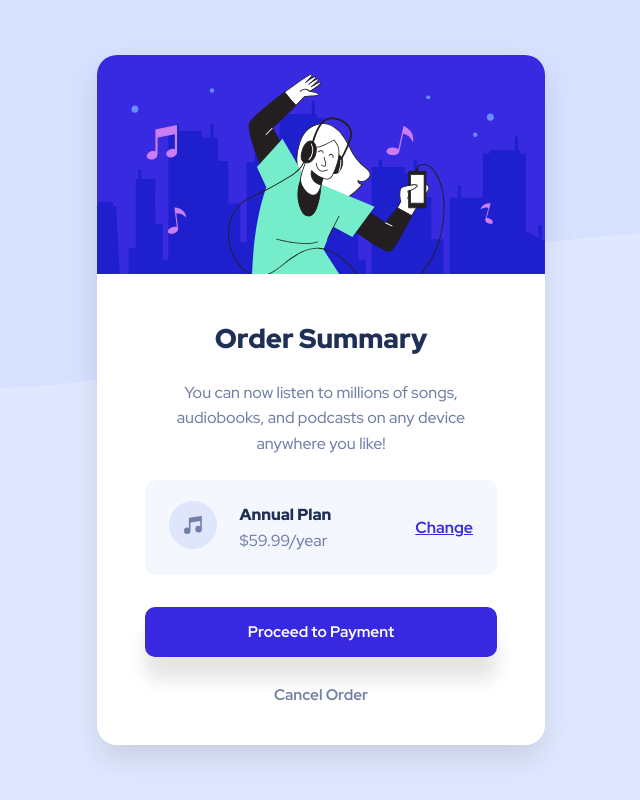
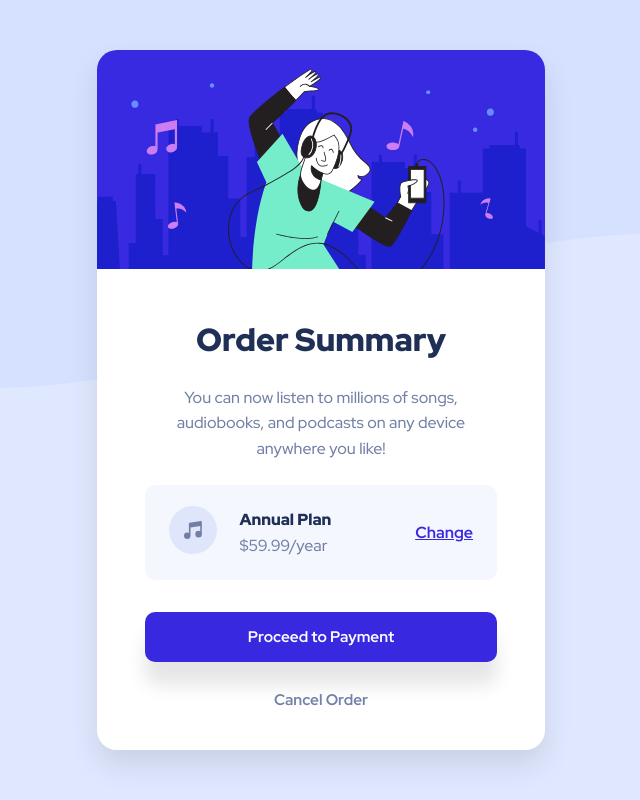
Before and after one commit to ArthurWiliams/order-summary-component, a website: page src/index.html in a window 1280 px wide. Shown: the whole page, without its empty margins (319-959 px from the left). Drawn offline with nearby package versions, Linux system fonts and the light colour scheme; files that its build step writes are made by us from their sources; files whose address does not match are found by name.

Commit message:
Remove font-size declaration

```diff
--- a/src/sass/_base.scss
+++ b/src/sass/_base.scss
@@ -23,7 +23,6 @@ body {
 
 @for $i from 1 through 6 {
     h#{$i} {
-        font-size: 1.8rem - math.div($i, 10);
         color: var.$heading-color;
         font-weight: 900;
     }
```
